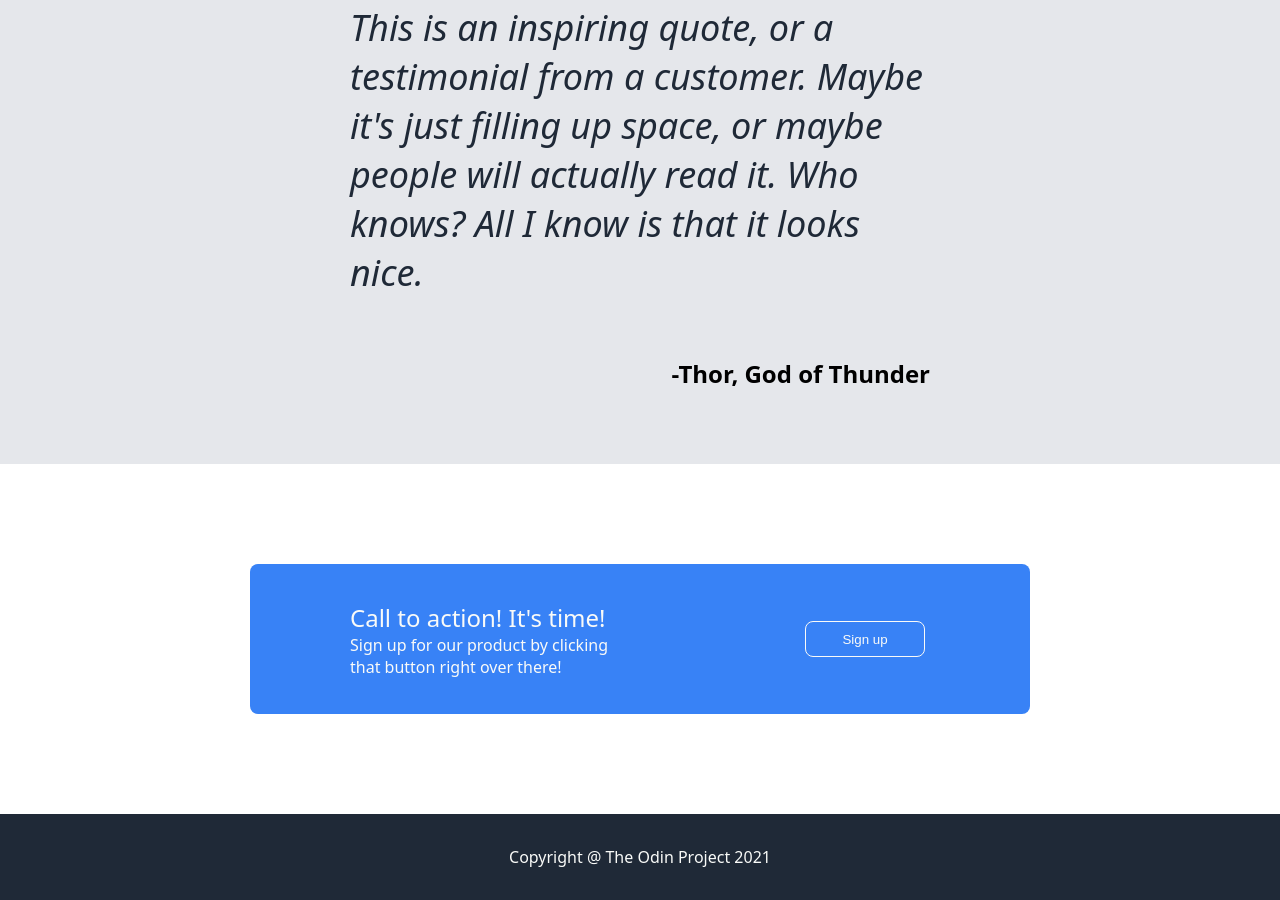
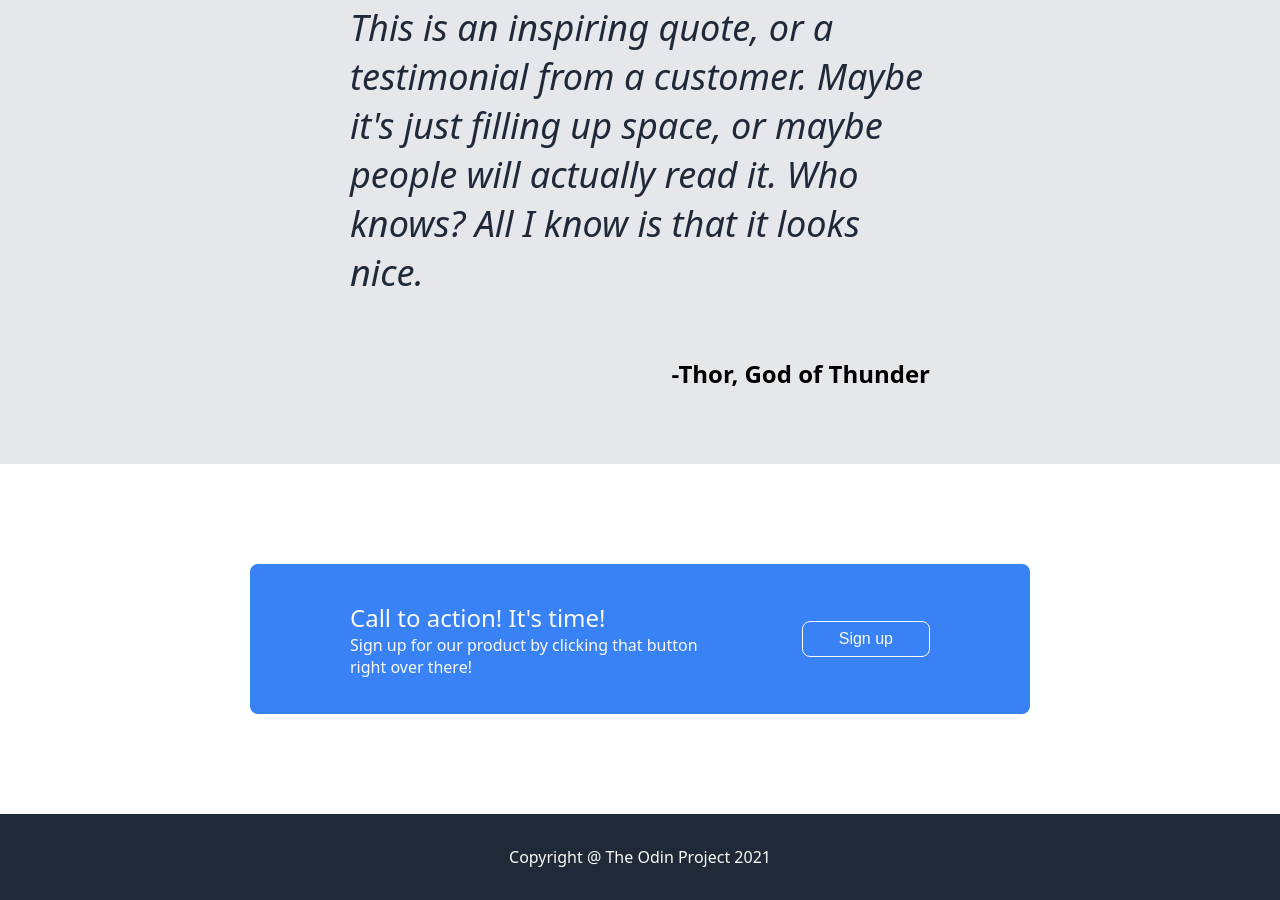
Before and after one commit to rohitbams/odinproject-landing-page, a plain HTML site: page index.html in a window 1280 px wide. Shown: the part 1107-2007 px from the top of the page. Drawn offline with Linux system fonts and the light colour scheme.

Commit message:
fix box-fours responsiveness to short width

```diff
--- a/styles.css
+++ b/styles.css
@@ -1,7 +1,3 @@
-/* {
-    outline:auto;
-}*/
-
 body {
     display: flex;
     height: 100vh;
@@ -10,7 +6,6 @@ body {
     margin: 0;
     padding: 0;
     font-family: system-ui, -apple-system, BlinkMacSystemFont, 'Segoe UI', Roboto, Oxygen, Ubuntu, Cantarell, 'Roboto', 'Open Sans', 'Helvetica Neue', sans-serif;
-    flex-wrap: nowrap;
 }
 
 .box-one,
@@ -72,7 +67,6 @@ ul {
     flex: 1;
     gap: 0;
     padding-right: 50px;
-    align-items:;
 }
 
 .box-one-title {
@@ -104,11 +98,12 @@ button,
     background-color: #3882F6;
     color: #F9FAF8;
     height: 36px;
-    width: 120px;
+    width: fit-content;
     padding: 5px 36px;
     border-radius: 8px;
     border-style: none;
-
+    font-size: 16px;
+    font-weight: 500;
 }
 
 .box-two {
@@ -216,7 +211,7 @@ button,
     flex-direction: column;
     justify-content: center;
     padding: 24px 100px;
-    flex: 1;
+    flex: 2;
 }
 
 .box-four-button-container {
@@ -226,7 +221,7 @@ button,
     flex: 1 9 0;
     min-width: 50px;
     margin-left: 16px;
-    padding: 5px;
+    padding-left: 5px;
 
 }
 
@@ -234,8 +229,8 @@ button,
     border: 1px solid #F9FAF8;
     margin-right: 100px;
     flex-shrink:0;
-    flex-wrap: nowrap;
-    padding: 10px;
+    width: fit-content;
+    text-wrap: nowrap;
 }
 
 .call-to-action {
```
